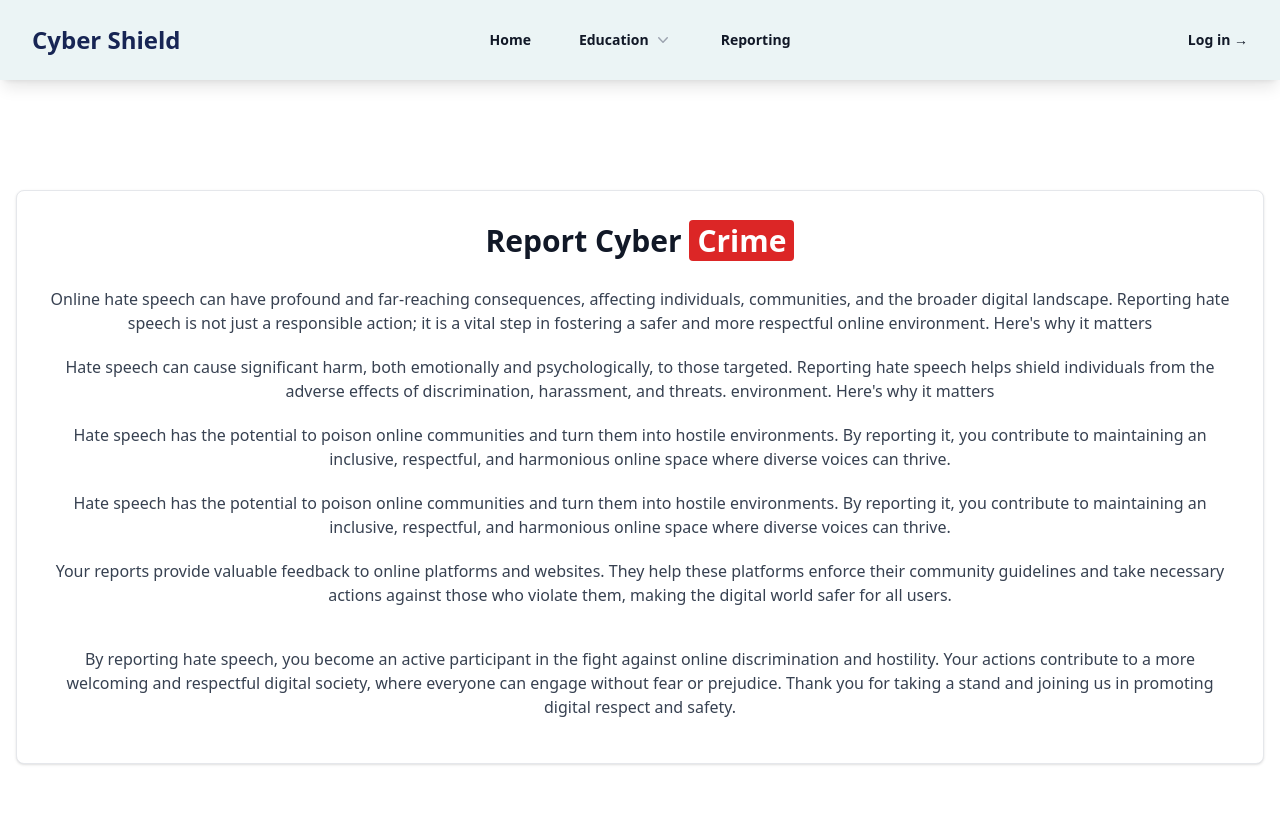
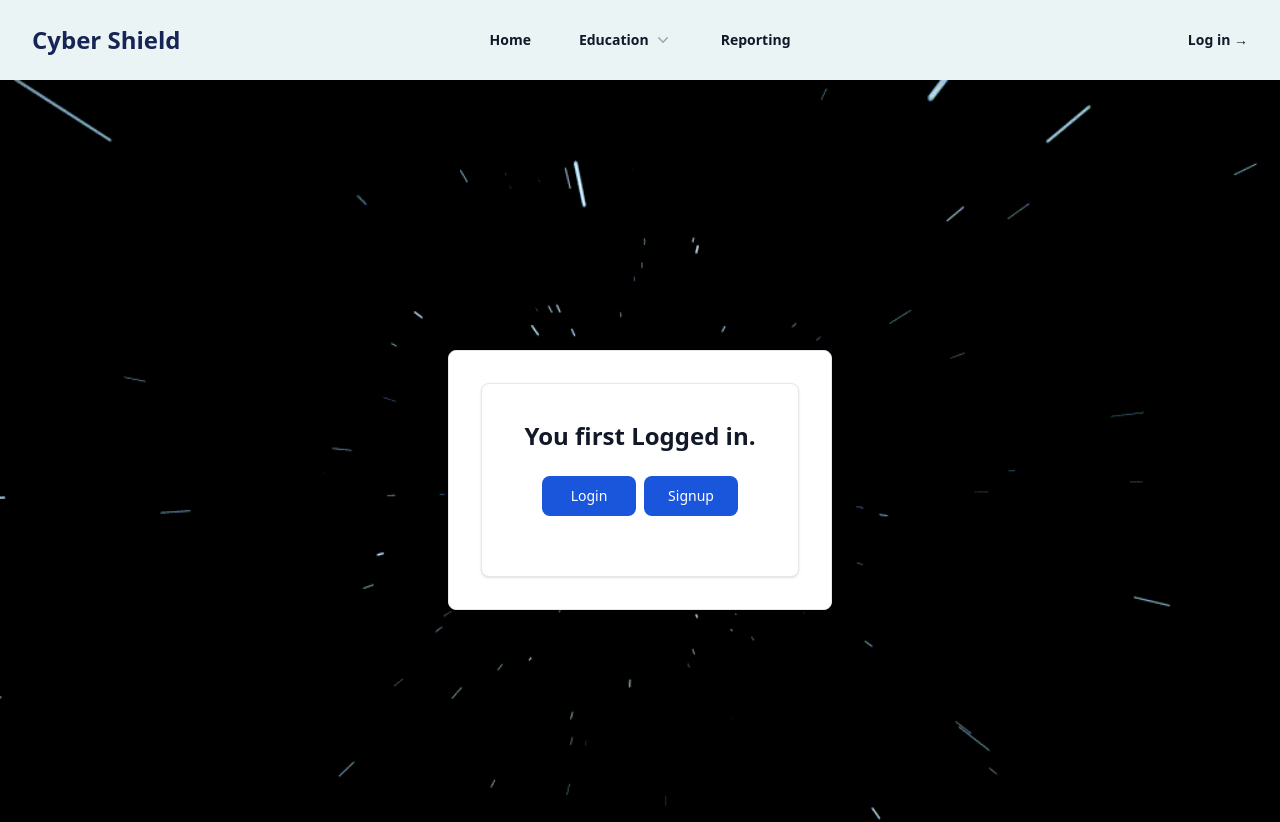
Before and after one commit to YogeshKu7877/Cyber-Shield7, a React (Create React App) app in the folder client/: page /reporting in a window 1280 px wide. Shown: the top 822 px of the page. Built offline with nearby package versions, Linux system fonts and the light colour scheme.

Commit message:
Final work Cyber Shield.

```diff
--- a/client/src/App.css
+++ b/client/src/App.css
@@ -11,3 +11,7 @@
   overflow: hidden;
   z-index: -1;
 }
+
+.gradient-color {
+  background: linear-gradient(54deg, rgba(128, 255, 242, 1) 36%, rgba(0, 154, 255, 0.6523401596966911) 90%);
+}
--- a/client/src/App.js
+++ b/client/src/App.js
@@ -131,6 +131,7 @@ function App() {
 
   return (
     <>
+    <div className="gradient-color">
       <ToolState>
 
         <LogState>
@@ -166,6 +167,8 @@ function App() {
 
         </LogState>
       </ToolState>
+    </div>
+
     </>
   );
 }
--- a/client/src/components/HSD.jsx
+++ b/client/src/components/HSD.jsx
@@ -38,7 +38,7 @@ function HSD() {
 
   return (
     <>
-      <div className=" relative bg-white py-24 sm:py-32 z-[-1]">
+      <div className=" relative bg-white py-24 sm:py-32 ">
         <div className="mx-auto max-w-7xl px-6 lg:px-8">
           <div className="mx-auto mt-[-40px] max-w-2xl lg:mx-0">
             <h1 className="mb-4 text-4xl font-extrabold leading-none tracking-tight text-gray-900 md:text-4xl lg:text-5xl dark:text-white">
--- a/client/src/components/Home.jsx
+++ b/client/src/components/Home.jsx
@@ -539,7 +539,7 @@ function Home() {
       </section>
 
       <div className="w-full px-4 pt-16">
-        <div className="flex flex-col items-center justify-between w-full font-medium text-left rounded-2xl bg-white p-2">
+        <div className="flex flex-col items-center justify-between w-full font-medium text-left rounded-2xl bg-white p-2 my-4">
           <Disclosure>
             {({ open }) => (
               <>
@@ -565,7 +565,7 @@ function Home() {
             )}
           </Disclosure>
         </div>
-        <div className="flex flex-col items-center justify-between w-full font-medium text-left rounded-2xl bg-white p-2">
+        <div className="flex my-4 flex-col items-center justify-between w-full font-medium text-left rounded-2xl bg-white p-2">
           <Disclosure>
             {({ open }) => (
               <>
@@ -590,7 +590,7 @@ function Home() {
             )}
           </Disclosure>
         </div>
-        <div className="flex flex-col items-center justify-between w-full font-medium text-left rounded-2xl bg-white p-2">
+        <div className="flex my-4 flex-col items-center justify-between w-full font-medium text-left rounded-2xl bg-white p-2">
           <Disclosure>
             {({ open }) => (
               <>
@@ -616,7 +616,7 @@ function Home() {
             )}
           </Disclosure>
         </div>
-        <div className="flex flex-col items-center justify-between w-full font-medium text-left rounded-2xl bg-white p-2">
+        <div className="flex my-4 flex-col items-center justify-between w-full font-medium text-left rounded-2xl bg-white p-2">
           <Disclosure>
             {({ open }) => (
               <>
@@ -640,7 +640,7 @@ function Home() {
             )}
           </Disclosure>
         </div>
-        <div className="flex flex-col items-center justify-between w-full font-medium text-left rounded-2xl bg-white p-2">
+        <div className="flex my-4 flex-col items-center justify-between w-full font-medium text-left rounded-2xl bg-white p-2">
           <Disclosure>
             {({ open }) => (
               <>
@@ -666,7 +666,7 @@ function Home() {
             )}
           </Disclosure>
         </div>
-        <div className="flex flex-col items-center justify-between w-full font-medium text-left rounded-2xl bg-white p-2">
+        <div className="flex my-4 flex-col items-center justify-between w-full font-medium text-left rounded-2xl bg-white p-2">
           <Disclosure>
             {({ open }) => (
               <>
--- /dev/null
+++ b/client/src/components/Landing.jsx
@@ -0,0 +1,34 @@
+import React from "react";
+import { Link } from "react-router-dom";
+
+export default function Login() {
+  return (
+    <div className="flex w-full h-screen Spacefield">
+      <div className="w-full flex items-center justify-center">
+        <div className="w-full max-w-sm p-4 bg-white border border-gray-200 rounded-lg shadow sm:p-7 md:p-8 dark:bg-gray-800 dark:border-gray-700">
+          <div class="w-full p-4 text-center bg-white border border-gray-200 rounded-lg shadow sm:p-9 dark:bg-gray-800 dark:border-gray-700">
+            <h5 class="mb-2 text-2xl font-bold text-gray-900 dark:text-white">
+              You first Logged in.
+            </h5>
+            <div className="flex m-5 justify-center flex-row">
+              <Link
+                to="/signin"
+                type="submit"
+                class="w-full text-white m-1 bg-blue-700 hover:bg-blue-800 focus:ring-4 focus:outline-none focus:ring-blue-300 font-medium rounded-lg text-sm px-5 py-2.5 text-center dark:bg-blue-600 dark:hover:bg-blue-700 dark:focus:ring-blue-800"
+              >
+                Login
+              </Link>
+              <Link
+                to="/signup"
+                type="submit"
+                class="w-full text-white m-1 bg-blue-700 hover:bg-blue-800 focus:ring-4 focus:outline-none focus:ring-blue-300 font-medium rounded-lg text-sm px-5 py-2.5 text-center dark:bg-blue-600 dark:hover:bg-blue-700 dark:focus:ring-blue-800"
+              >
+                Signup
+              </Link>
+            </div>
+          </div>
+        </div>
+      </div>
+    </div>
+  );
+}
--- a/client/src/components/Reporting.jsx
+++ b/client/src/components/Reporting.jsx
@@ -1,6 +1,8 @@
 import React, { useContext, useState } from "react";
+import axios from "axios";
+import Landing from "./Landing";
 import AlertContext from "../context/alertState/AlertContext";
-import axios from "axios";
+import LogContext from "../context/logState/LogContext";
 function Report() {
   const [data, setData] = useState({
     email: "",
@@ -8,6 +10,7 @@ function Report() {
   });
 
   const AObj = useContext(AlertContext);
+  const LObj = useContext(LogContext);
 
   const handleChange = (e) => {
     setData((values) => ({ ...values, [e.target.name]: e.target.value }));
@@ -27,6 +30,10 @@ function Report() {
   };
   return (
     <>
+      {!LObj.cookies.access_token ? (
+        <Landing />
+      ) : (
+        <>
           <div className="relative px-4 mx-auto w-full text-center py-24 lg:py-40 bg-write">
             <div className="w-50 mt-[-50px] p-4 text-center bg-white border border-gray-200 rounded-lg shadow sm:p-8 dark:bg-gray-800 dark:border-gray-700">
               <h5 className="mb-7 text-3xl font-bold text-gray-900 dark:text-white">
@@ -36,11 +43,11 @@ function Report() {
                 </mark>
               </h5>
               <p className="mb-3 font-normal text-gray-700 dark:text-gray-400">
-            Online hate speech can have profound and far-reaching consequences,
-            affecting individuals, communities, and the broader digital
-            landscape. Reporting hate speech is not just a responsible action;
-            it is a vital step in fostering a safer and more respectful online
-            environment. Here's why it matters
+                Online hate speech can have profound and far-reaching
+                consequences, affecting individuals, communities, and the
+                broader digital landscape. Reporting hate speech is not just a
+                responsible action; it is a vital step in fostering a safer and
+                more respectful online environment. Here's why it matters
               </p>
               <p className="mb-3 mt-5 font-normal text-gray-700 dark:text-gray-400">
                 Hate speech can cause significant harm, both emotionally and
@@ -49,16 +56,16 @@ function Report() {
                 harassment, and threats. environment. Here's why it matters
               </p>
               <p className="mb-3 mt-5 font-normal text-gray-700 dark:text-gray-400">
-            Hate speech has the potential to poison online communities and turn
-            them into hostile environments. By reporting it, you contribute to
-            maintaining an inclusive, respectful, and harmonious online space
-            where diverse voices can thrive.
+                Hate speech has the potential to poison online communities and
+                turn them into hostile environments. By reporting it, you
+                contribute to maintaining an inclusive, respectful, and
+                harmonious online space where diverse voices can thrive.
               </p>
               <p className="mb-3 mt-5 font-normal text-gray-700 dark:text-gray-400">
-            Hate speech has the potential to poison online communities and turn
-            them into hostile environments. By reporting it, you contribute to
-            maintaining an inclusive, respectful, and harmonious online space
-            where diverse voices can thrive.
+                Hate speech has the potential to poison online communities and
+                turn them into hostile environments. By reporting it, you
+                contribute to maintaining an inclusive, respectful, and
+                harmonious online space where diverse voices can thrive.
               </p>
               <p className="mb-3 mt-5 font-normal text-gray-700 dark:text-gray-400">
                 Your reports provide valuable feedback to online platforms and
@@ -67,11 +74,12 @@ function Report() {
                 them, making the digital world safer for all users.
               </p>
               <p className="mb-3 mt-10 font-normal text-gray-700 dark:text-gray-400">
-            By reporting hate speech, you become an active participant in the
-            fight against online discrimination and hostility. Your actions
-            contribute to a more welcoming and respectful digital society, where
-            everyone can engage without fear or prejudice. Thank you for taking
-            a stand and joining us in promoting digital respect and safety.
+                By reporting hate speech, you become an active participant in
+                the fight against online discrimination and hostility. Your
+                actions contribute to a more welcoming and respectful digital
+                society, where everyone can engage without fear or prejudice.
+                Thank you for taking a stand and joining us in promoting digital
+                respect and safety.
               </p>
             </div>
           </div>
@@ -143,6 +151,8 @@ function Report() {
             </div>
           </div>
         </>
+      )}
+    </>
   );
 }
 
--- a/client/src/components/ToolsDetail.jsx
+++ b/client/src/components/ToolsDetail.jsx
@@ -1,6 +1,7 @@
 import React, { useContext, useEffect, useState } from "react";
 import { useParams, Link } from "react-router-dom";
 import axios from "axios";
+import Landing from "./Landing";
 import ToolContext from "../context/toolsState/ToolContext";
 import AlertContext from "../context/alertState/AlertContext";
 import LogContext from "../context/logState/LogContext";
@@ -52,6 +53,10 @@ export default function ToolsDetail() {
   };
 
   return (
+    <>
+      {!LObj.cookies.access_token ? (
+        <Landing />
+      ) : (
         <>
           <h4 className="mb-2 text-3xl text-center my-8 font-bold text-gray-900 dark:text-white">
             <span className="text-transparent bg-clip-text bg-gradient-to-r to-emerald-600 from-sky-400">
@@ -122,32 +127,6 @@ export default function ToolsDetail() {
               })}
             </div>
           )}
-      {/*
-      <div
-        style={{
-          display: "flex",
-          flexDirection: "column",
-          alignItems: "center",
-        }}
-      >
-        <label htmlFor="">
-          {LObj.cookies.name === "" ? "Not Log In" : LObj.cookies.name}
-        </label>
-        <textarea
-          type="textarea"
-          value={textAreaVal}
-          name="comment"
-          onChange={(e) => handleChange(e)}
-          placeholder="Write your Review"
-        />
-        <button
-          style={{ background: "red" }}
-          type="button"
-          onClick={handleUpload}
-        >
-          Upload
-        </button>
-      </div> */}
 
           <form style={{ margin: "28px" }}>
             <div className="w-full mb-4 border border-gray-200 rounded-lg bg-gray-50 dark:bg-gray-700 dark:border-gray-600">
@@ -177,5 +156,7 @@ export default function ToolsDetail() {
             </div>
           </form>
         </>
+      )}
+    </>
   );
 }
```
Lines whose indentation alone changed are shown as unchanged.
